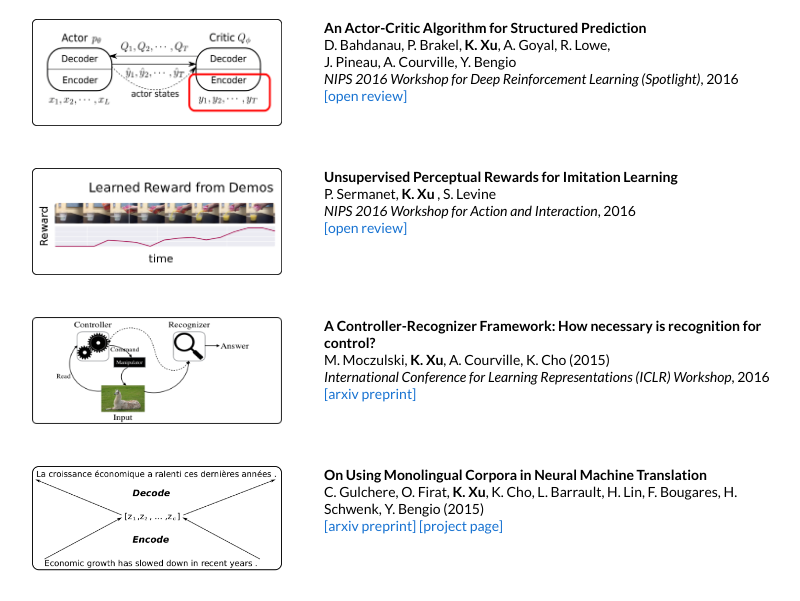
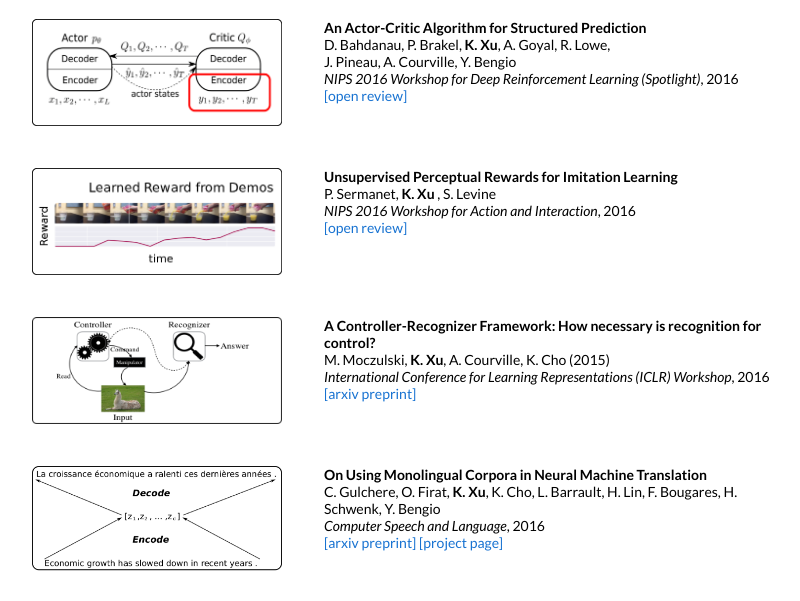
Before and after one commit to kelvinxu/kelvinxu.github.io, a plain HTML site: page index.html in a window 1280 px wide. Shown: the part 431-1032 px from the top of the page, without its empty margins (227-1027 px from the left). Drawn offline with Linux system fonts and the light colour scheme.

Commit message:
up csl pub

```diff
--- a/index.html
+++ b/index.html
@@ -156,7 +156,8 @@
 	      <td width="75%" valign="top">
 		<p>
                   <b>On Using Monolingual Corpora in Neural Machine Translation</b><br>
-                  C. Gulchere, O. Firat, <strong>K. Xu</strong>, K. Cho, L. Barrault, H. Lin, F. Bougares, H. Schwenk, Y. Bengio (2015)<br>
+                  C. Gulchere, O. Firat, <strong>K. Xu</strong>, K. Cho, L. Barrault, H. Lin, F. Bougares, H. Schwenk, Y. Bengio<br>
+                  <i>Computer Speech and Language</i>, 2016 <br>
                   <a href="http://arxiv.org/abs/1503.03535">[arxiv preprint]</a>
                   <a href="http://104.131.78.120">[project page]</a>
 		</p>
```
